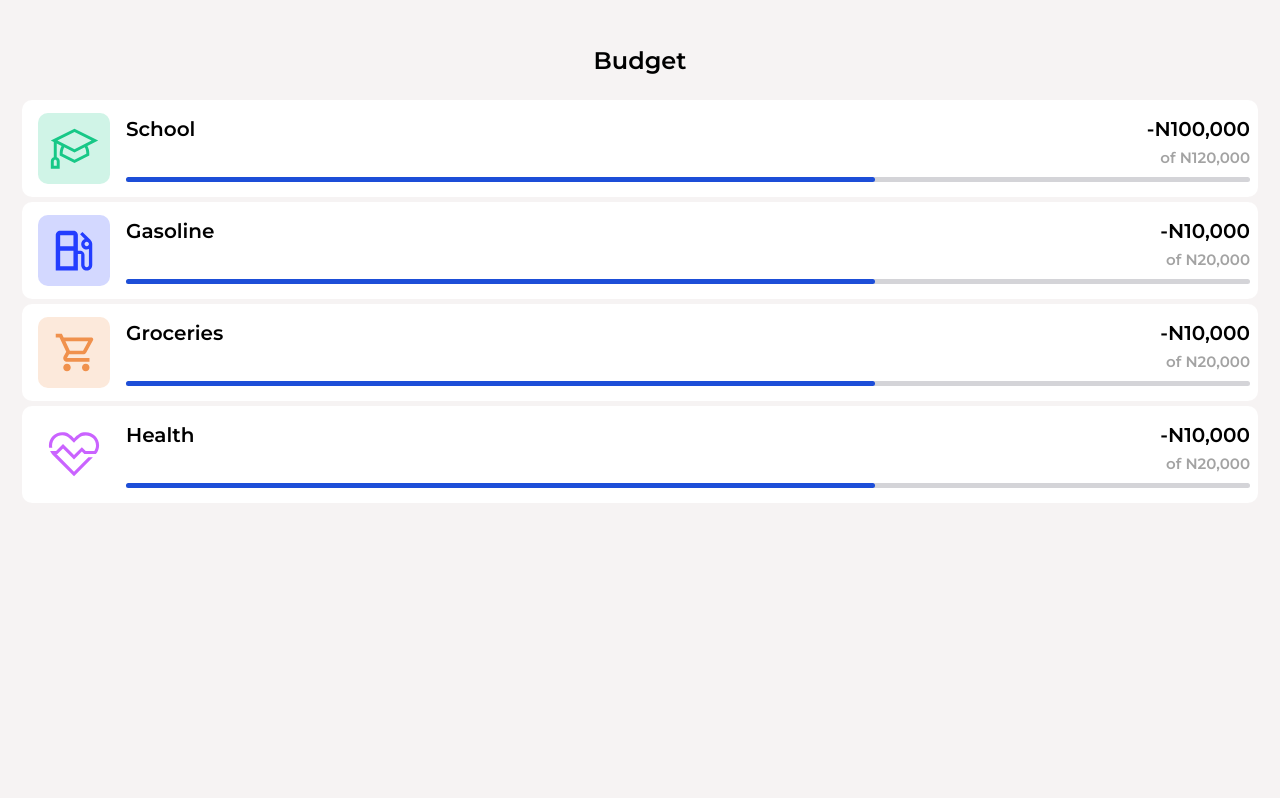
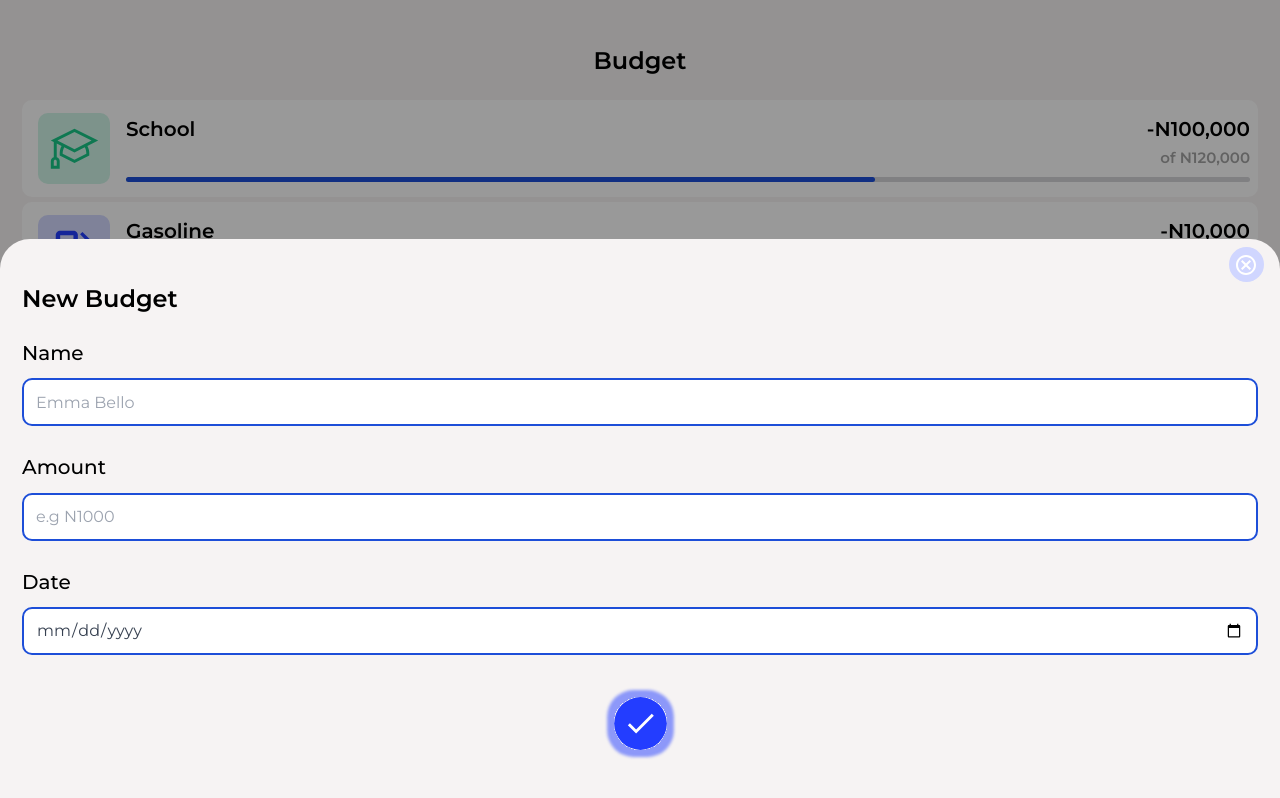
Before and after one commit to Brightlaz/Expense-Tracker, a Next.js app in the folder client/: page /Budget in a window 1280 px wide. Built offline with nearby package versions, Linux system fonts and the light colour scheme.

Commit message:
Budget page completed

```diff
--- a/client/app/Budget/page.js
+++ b/client/app/Budget/page.js
@@ -1,10 +1,12 @@
 import React from "react";
-import Budget from "../components/budget/budget";
+import Budget from "../components/Budget/Budget";
+import NewBudget from "../components/Budget/NewBudget";
 
 const page = () => {
   return (
-    <main>
+    <main className="relative h-screen">
       <Budget />
+      <NewBudget />
     </main>
   );
 };
--- a/client/app/components/Budget/newBudget.js
+++ b/client/app/components/Budget/newBudget.js
@@ -1,13 +1,112 @@
 "use client";
-import React from "react";
+import React, { useState } from "react";
+import Image from "next/image";
+import check from "../../assets/check.svg";
+import close from "../../assets/close.svg";
 
-const newBudget = () => {
+const NewBudget = () => {
+  const [values, setValues] = useState({
+    Name: "",
+    amount: "",
+    date: "",
+  });
+
+  const handleChange = (event) => {
+    const { name, value } = event.target;
+    setValues((prevValues) => ({
+      ...prevValues,
+      [name]: value,
+    }));
+  };
+
+  const handleSubmit = (e) => {
+    e.preventDefault();
+    // "consume the api"
+  };
   return (
-    <div>
-      <h1>Form for new budget</h1>
-      <p>NewBudget</p>
-    </div>
+    <>
+      <div className="w-full h-full top-0 absolute bg-black bg-opacity-40" />
+      <div className="absolute left-0 right-0 bottom-0 bg-[#F6F3F3] rounded-tl-[30px] rounded-tr-[30px] pt-[39px] px-[22px] pb-10">
+        <div className="absolute top-2 right-4">
+          <Image
+            src={close}
+            alt="Budget Image"
+            className="w-[35px] h-auto"
+            width={500}
+            height={300}
+          />
+        </div>
+        <h1 className="text-black text-2xl mb-[17px] font-semibold leading-[41.17px]">
+          New Budget
+        </h1>
+        <form id="email" className="text-[#344054] space-y-[5px]">
+          <div>
+            <input type="hidden" name="_subject" value="New submission!" />
+            <div className="mb-6">
+              <label
+                className="block mb-2 text-black text-xl leading-[34.30px] font-medium"
+                htmlFor="name"
+              >
+                Name
+              </label>
+              <input
+                className="w-full h-12 px-3 py-2 leading-tight text-gray-700 rounded-[10px] border-2 border-blue-700 appearance-none focus:outline-none focus:shadow-outline"
+                id="name"
+                type="text"
+                placeholder="Emma Bello"
+                value={values.Name}
+                onChange={handleChange}
+                name="Name"
+              />
+            </div>
+            <div className="mb-6">
+              <label
+                className="block mb-2 text-black text-xl leading-[34.30px] font-medium"
+                htmlFor="amount"
+              >
+                Amount
+              </label>
+              <input
+                className="w-full h-12 px-3 py-2 leading-tight text-gray-700 rounded-[10px] border-2 border-blue-700 appearance-none focus:outline-none focus:shadow-outline"
+                id="amount"
+                type="text"
+                placeholder="e.g N1000"
+                value={values.amount}
+                onChange={handleChange}
+                name="amount"
+              />
+            </div>
+            <div className="mb-8">
+              <label
+                className="block mb-2 text-black text-xl leading-[34.30px] font-medium"
+                htmlFor="date"
+              >
+                Date
+              </label>
+              <input
+                className="w-full h-12 px-3 py-2 leading-tight text-gray-700 rounded-[10px] border-2 border-blue-700 appearance-none focus:outline-none focus:shadow-outline"
+                id="date"
+                type="date"
+                placeholder="DD/MM/YY"
+                value={values.date}
+                onChange={handleChange}
+                name="date"
+              />
+            </div>
+            <div className="cursor pointer flex justify-center">
+              <Image
+                src={check}
+                alt="Budget Image"
+                className="w-[73px] h-auto"
+                width={500}
+                height={300}
+              />
+            </div>
+          </div>
+        </form>
+      </div>
+    </>
   );
 };
 
-export default newBudget;
+export default NewBudget;
--- a/client/app/components/budget/budget.js
+++ b/client/app/components/budget/budget.js
@@ -6,7 +6,7 @@ import Image from "next/image";
 
 const Budget = () => {
   return (
-    <div className="px-[22px] w-full space-y-[19px] mt-[40px]">
+    <div className="px-[22px] w-full space-y-[19px] pt-[40px]">
       <h1 className="text-center text-2xl font-semibold leading-[41.17px] flex justify-center w-full">
         Budget
       </h1>
--- a/client/app/components/onboard.js
+++ b/client/app/components/onboard.js
@@ -4,8 +4,7 @@ import React from "react";
 const Onboard = () => {
   return (
     <div>
-      <h1>Onboard page</h1>
-      <p>Onboard</p>
+
     </div>
   );
 };
--- a/client/app/data/transactionsItems.js
+++ b/client/app/data/transactionsItems.js
@@ -1,32 +1,38 @@
 export const featuresData = [
   {
-    feature: "Ultra-Fast Transactions",
-    about:
-      "Get ready for lightning-speed transactions with guaranteed execution. No more waiting around for your trades to go through.",
+    title: "Salary",
+    about: "Oct 22, 2023",
+    price: "+N15,000",
+    icon:  ""
   },
   {
-    feature: "IsZero Slippage Guarantee",
-    about:
-      "We stand out by ensuring zero slippage for both market and limit orders. When you make a trade, you'll receive the exact price you expect, regardless of market conditions. Your satisfaction is our priority.",
+    title: "Salary",
+    about: "Oct 22, 2023",
+    price: "+N15,000",
+    icon:  ""
   },
   {
-    feature: "Instant Swap",
-    about:
-      "Experience the 'Instant Swap' feature that enables you to execute cryptocurrency swaps within seconds. Enjoy a seamless and near-instant trading experience, making your crypto journey smoother than ever.",
+    title: "Salary",
+    about: "Oct 22, 2023",
+    price: "+N15,000",
+    icon:  ""
   },
   {
-    feature: "Security and Regulatory Compliance",
-    about:
-      "Your security is paramount. We adhere to the highest security standards and comply with regulatory requirements, ensuring your assets are protected.",
+    title: "Salary",
+    about: "Oct 22, 2023",
+    price: "+N15,000",
+    icon:  ""
   },
   {
-    feature: "Wide Range of Cryptocurrencies",
-    about:
-      "We offer an extensive selection of cryptocurrencies, including lesser-known altcoins. Our coin listings are regularly updated to keep up with market trends, giving you access to the latest and most promising assets.",
+    title: "Salary",
+    about: "Oct 22, 2023",
+    price: "+N15,000",
+    icon:  ""
   },
   {
-    feature: "Transparent Fee Structure",
-    about:
-      "We believe in transparency. Our fee structure includes the exchange rate at the time of the transaction, as well as any associated fees. You'll always know the estimated amount you'll receive after the swap, so there are no surprises.",
+    title: "Salary",
+    about: "Oct 22, 2023",
+    price: "+N15,000",
+    icon:  ""
   },
 ];
```
Also changed, not shown: client/app/assets/check.svg (added), client/app/assets/close.svg (added).
